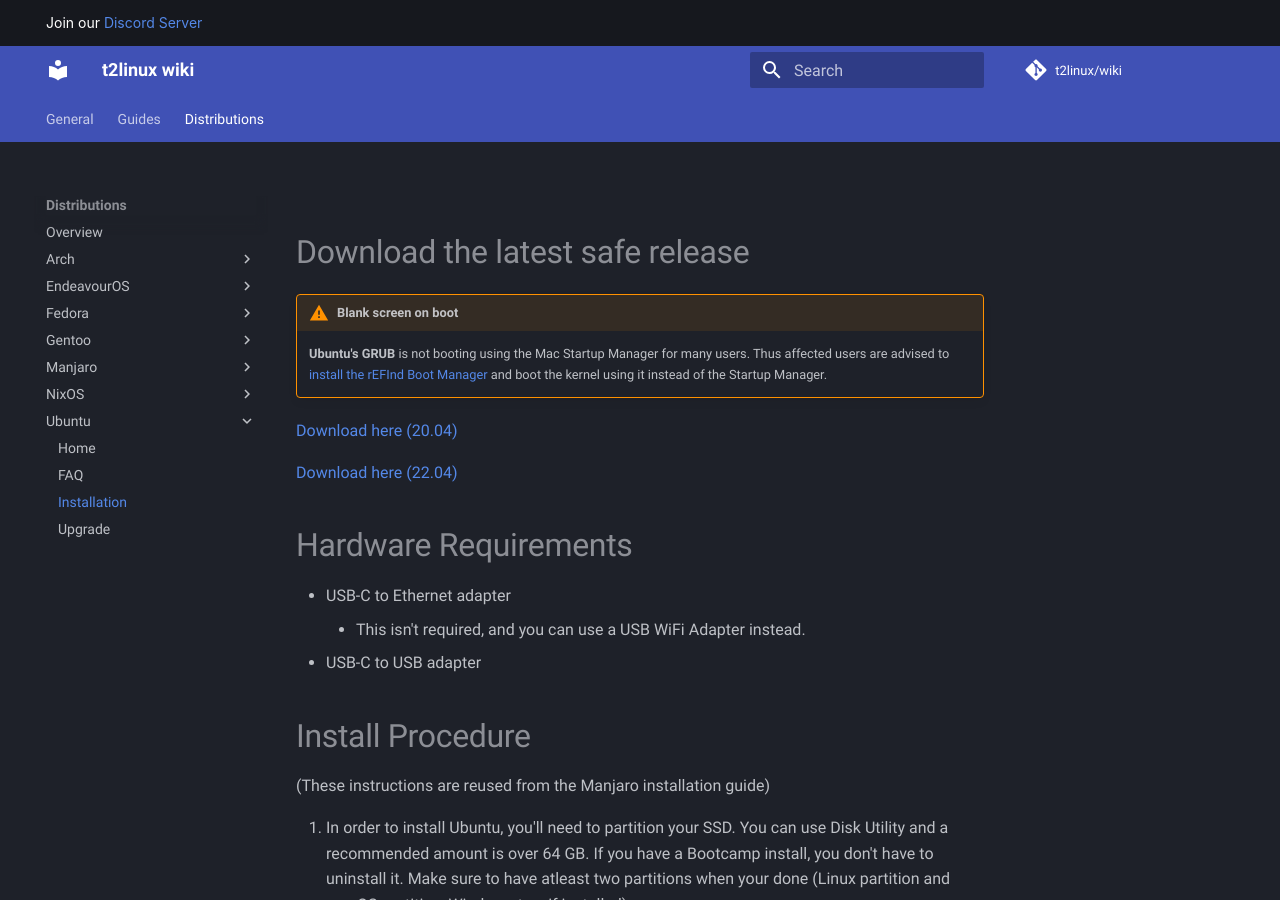
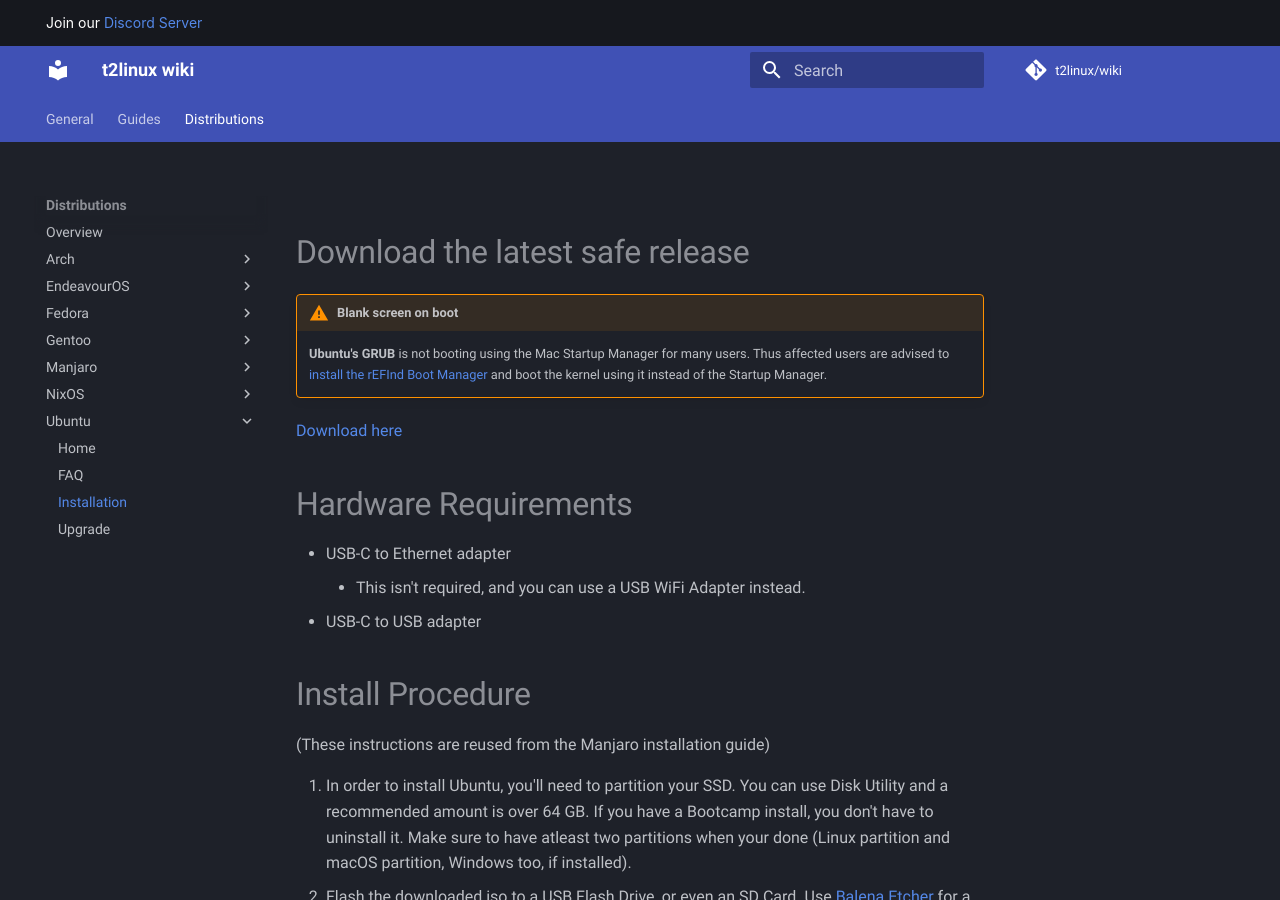
Before and after one commit to t2linux/wiki, an MkDocs documentation site: the page built from docs/distributions/ubuntu/installation.md, in a window 1280 px wide and 900 px high. Built offline with MkDocs 1.6.1 and Material for MkDocs 9.7.7, drawn with Linux system fonts in a browser that asks for light colours; comment, search, counter and statistics services are not loaded.

Commit message:
Ubuntu: Remove Ubuntu 20.04 links

```diff
--- a/docs/distributions/ubuntu/installation.md
+++ b/docs/distributions/ubuntu/installation.md
@@ -3,9 +3,7 @@
 !!! Warning "Blank screen on boot"
     **Ubuntu's GRUB** is not booting using the Mac Startup Manager for many users. Thus affected users are advised to [install the rEFInd Boot Manager](https://wiki.t2linux.org/guides/refind/) and boot the kernel using it instead of the Startup Manager.
 
-[Download here (20.04)](https://github.com/marcosfad/mbp-ubuntu/releases/latest)
-
-[Download here (22.04)](https://github.com/AdityaGarg8/T2-Ubuntu/releases/latest)
+[Download here](https://github.com/AdityaGarg8/T2-Ubuntu/releases/latest)
 
 # Hardware Requirements
 
```
